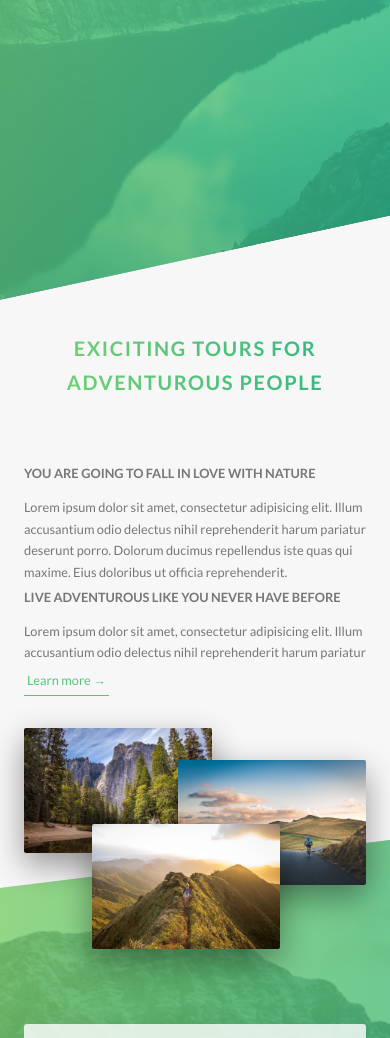
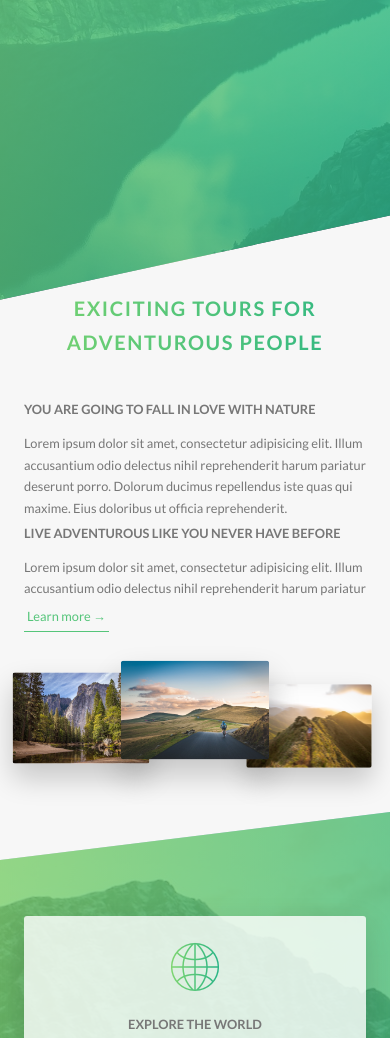
Before and after one commit to Toyurc/Natours, a website: page index.html in a window 390 px wide. Shown: the part 502-1540 px from the top of the page. Drawn offline with Linux system fonts and the light colour scheme.

Commit message:
Feat: adds further responsivness on major screen sections and compositions

```diff
--- a/sass/base/_utils.scss
+++ b/sass/base/_utils.scss
@@ -4,9 +4,17 @@
 
 .margin-bottom--big {
     margin-bottom: 8rem !important;
+
+    @include respond(tab-port) {
+        margin-bottom: 5rem !important;
+    }
 }
 .margin-bottom--medium {
-    margin-bottom: 4rem;
+    margin-bottom: 4rem !important;
+
+    @include respond(tab-port) {
+        margin-bottom: 3rem !important;
+    }
 }
 
 .margin-bottom--small{
--- a/sass/components/_composition.scss
+++ b/sass/components/_composition.scss
@@ -13,23 +13,41 @@
         &--p1 {
             left: 0;
             top: -2rem;
+
+            @include respond(tab-port) {
+                top: 0;
+                transform: scale(1.2);
+            }
         }
 
         &--p2 {
             right: 0;
             top: 2rem;
+
+            @include respond(tab-port) {
+                top: -1rem;
+                transform: scale(1.3);
+                z-index: 100;
+            }
         }
 
         &--p3 {
             left: 20%;
             top: 10rem;
+
+            @include respond(tab-port) {
+
+                top: 1rem;
+                left: 0;
+                transform: scale(1.1);
+            }
         }
 
         &:hover {
             outline: 1.5rem solid $color-primary;
             transform: scale(1.05) translateY(-.5rem);
             box-shadow: 0 2.5rem 4rem rgba($color-black, .5);
-            z-index: 20;
+            z-index: 200;
         }
     }
 
@@ -37,4 +55,12 @@
         transform: scale(.8);
     }
 
+    @include respond(tab-port) {
+        &__photo {
+            float: left;
+            position: relative;
+            width: 33.33333%;
+            box-shadow: 0 1.5rem 3rem rgba($color-black, .2);
+        }
+    }
 }
--- a/sass/components/_feature-box.scss
+++ b/sass/components/_feature-box.scss
@@ -20,4 +20,12 @@
     &:hover {
         transform: translateY(-1.5rem) scale(1.03);
     }
+
+    @include respond(tab-port) {
+        padding: 2rem;
+
+        &__icon {
+            margin-bottom: 0;
+        }
+    }
 }
--- a/sass/layout/_footer.scss
+++ b/sass/layout/_footer.scss
@@ -71,6 +71,10 @@
             width: 80%;
             float: none;
         }
+
+        &__logo-box {
+            margin-bottom: 6rem;
+        }
     }
 
 }
--- a/sass/layout/_header.scss
+++ b/sass/layout/_header.scss
@@ -6,11 +6,6 @@
     position: relative;
     -webkit-clip-path: polygon(0 0, 100% 0, 100% 75vh, 0 100%);
     clip-path: polygon(0 0, 100% 0, 100% 75vh, 0 100%);
-
-    @include respond(phone) {
-        clip-path: polygon(0 0, 100% 0, 100% 85vh, 0 100%);
-        -webkit-clip-path: polygon(0 0, 100% 0, 100% 85vh, 0 100%);
-    }
 
     &__logo-box {
         position: absolute;
@@ -29,4 +24,10 @@
         transform: translate(-50%, -50%);
         text-align: center;
     }
+
+    @include respond(phone) {
+        clip-path: polygon(0 0, 100% 0, 100% 85vh, 0 100%);
+        -webkit-clip-path: polygon(0 0, 100% 0, 100% 85vh, 0 100%);
+    }
+
 }
--- a/sass/pages/_home.scss
+++ b/sass/pages/_home.scss
@@ -2,6 +2,10 @@
     background-color: $color-grey-light-1;
     padding: 25rem 0;
     margin-top: -20vh;
+
+    @include respond(tab-port) {
+        padding: 20rem 0;
+    }
 }
 
 .section-features {
@@ -14,22 +18,38 @@
     &>* {
         transform: skewY(7deg);
     }
+
+    @include respond(tab-port) {
+        padding: 10rem 0;
+    }
 }
 
 .section-tours {
     background-color: $color-grey-light-1;
     padding: 25rem 0 15rem 0;
     margin-top: -10rem;
+
+    @include respond(tab-port) {
+        padding:  20rem 0 10rem 0;
+    }
 }
 
 .section-stories {
     position: relative;
     padding: 16rem 0;
+
+    @include respond(tab-port) {
+        padding: 10rem 0;
+    }
 }
 
 .section-book {
     padding: 16rem 0;
     background-image: linear-gradient(to right bottom, $color-primary-light, $color-primary-dark);
+
+    @include respond(tab-port) {
+        padding: 10rem 0;
+    }
 }
 
 .book {
```
Also changed, not shown: css/style.css.
